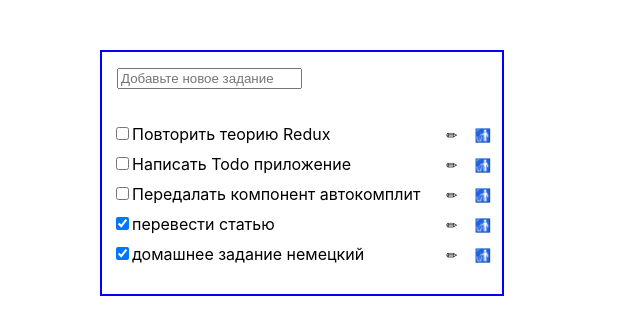
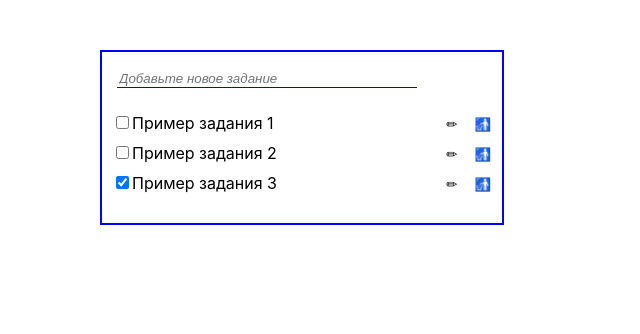
Before and after one commit to marinarodkin/todo, a React (Create React App) app: page / in a window 1280 px wide. Shown: the top 334 px of the page, without its empty margins (0-640 px from the left). Built offline with nearby package versions, Linux system fonts and the light colour scheme.

Commit message:
пофиксила ошибки

```diff
--- a/src/App.css
+++ b/src/App.css
@@ -10,7 +10,7 @@
 }
 
 .form{
-  margin-bottom: 20px;
+  margin-bottom: 10px;
   padding: 15px;
  }
 
@@ -26,3 +26,11 @@
      background-color: white;
      cursor: pointer;
  }
+
+ .input-task{
+     border: none;
+     outline: none;
+     width: 80%;
+     font-style: italic;
+     border-bottom: 1px solid blue;
+ }
--- a/src/App.js
+++ b/src/App.js
@@ -7,18 +7,15 @@ import './App.css';
 class App extends Component {
 
   state = {
-    tasks: [{content: 'Повторить теорию Redux', done: false},
-           {content: 'Написать Todo приложение', done: false},
-           {content: 'Передалать компонент автокомплит', done: false},
-           {content: 'перевести статью', done: true},
-           {content: 'домашнее задание немецкий', done: true}
-  ],
-  text: ''};
+    tasks: [{content: 'Пример задания 1', done: false},
+           {content: 'Пример задания 2', done: false},
+           {content: 'Пример задания 3', done: true}
+     ],
+      text: ''};
 
   onChange = ({ target: { value } }) => {
-
-    this.setState(prevState => ({
-    text: value}))
+    this.setState({
+    text: value})
   }
 
     onClick = ({ target: { id } }) => {
@@ -35,14 +32,12 @@ class App extends Component {
       this.setState(prevState => ({
           tasks: [newTask, ...prevState.tasks],
           text: ''
-
       }));
   }
 
   deleteTask = (e) => {
       e.preventDefault();
       const id = e.target.id;
-
       const updatedTasks = this.state.tasks;
       updatedTasks.splice(id, 1);
       this.setState({tasks: updatedTasks})
@@ -52,11 +47,9 @@ class App extends Component {
     editTask = (e) => {
         e.preventDefault();
         const target = e.target;
-        console.log('target', target)
         const id = target.id.slice(1);
         console.log('id', id)
         const clickedTask = this.state.tasks[id];
-        console.log('clickedTask', clickedTask)
         const updatedContent = clickedTask.content
         const updatedTasks = this.state.tasks;
         updatedTasks.splice(id, 1);
@@ -64,10 +57,9 @@ class App extends Component {
     }
 
   render() {
-    console.log('state', this.state);
-    return (
+     return (
       <div className="App">
-        <TodoForm onSubmitForm = {this.onSubmitForm} onChange = {this.onChange}/>
+        <TodoForm onSubmitForm = {this.onSubmitForm} onChange = {this.onChange} text = {this.state.text}/>
         <TodoList tasks = {this.state.tasks} deleteTask = {this.deleteTask} editTask = {this.editTask} onClick = {this.onClick}/>
       </div>
     );
--- a/src/components/TodoForm.js
+++ b/src/components/TodoForm.js
@@ -4,10 +4,11 @@ import '../App.css';
 
 class TodoForm extends Component {
   render() {
+
     return (
       <div className="form">
         <form onSubmit={this.props.onSubmitForm} >
-            <input type = "text" value = {this.props.text} onChange = {this.props.onChange} placeholder = 'Добавьте новое задание'/>
+            <input className = 'input-task' type = "text" value = {this.props.text} onChange = {this.props.onChange} placeholder = 'Добавьте новое задание'/>
         </form>
 
       </div>
--- a/src/components/TodoList.js
+++ b/src/components/TodoList.js
@@ -4,14 +4,14 @@ import '../App.css';
 class TodoList extends Component {
   render() {
     const tasks = this.props.tasks;
-    console.log('props.taskk', tasks)
+
     return (
       <div className="tasks">
         <form>
         {tasks.map((item, index) =>
             (<div className="task">
                <label htmlFor = {index}>
-                <input type = 'checkbox' id = {index}  checked = {item.done} onClick = {this.props.onClick}/>
+                <input type = 'checkbox' id = {index}  checked = {item.done} onChange = {this.props.onClick}/>
                 {item.content}
                 </label>
                 <div>
```
